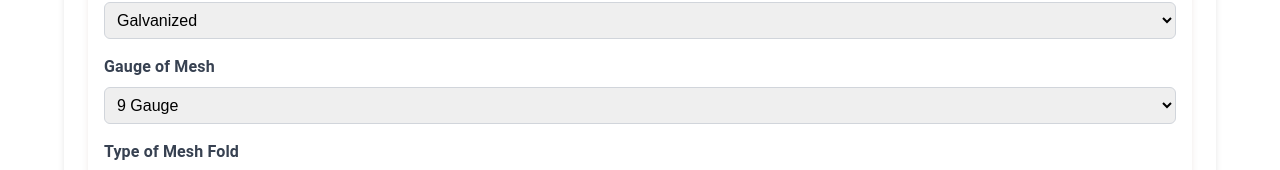
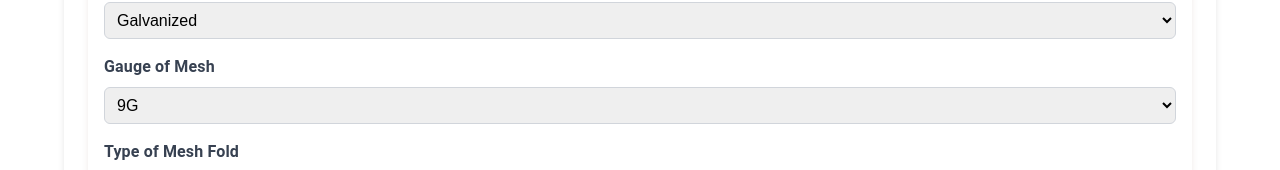
Before and after one commit to philly88r/calc, a React (Create React App) app: page / in a window 1280 px wide. Both pictures are taken after a click on the button "Calculator". Shown: the part 457-627 px from the top of the page. Built offline with nearby package versions, Linux system fonts and the light colour scheme.

Commit message:
Update default values for post diameters and empty fields

```diff
--- a/src/FenceCalculator.js
+++ b/src/FenceCalculator.js
@@ -41,12 +41,12 @@ const FenceCalculator = ({ customerData = {} }) => {
   const [numberOfCorners, setNumberOfCorners] = useState('');
   const [numberOfSingleGates, setNumberOfSingleGates] = useState('');
   const [numberOfDoubleGates, setNumberOfDoubleGates] = useState('');
-  const [numberOfSlidingGates, setNumberOfSlidingGates] = useState(0);
+  const [numberOfSlidingGates, setNumberOfSlidingGates] = useState('');
   const [numberOfFlangedPosts, setNumberOfFlangedPosts] = useState('');
   const [numberOfFlangedPostsOffCentered, setNumberOfFlangedPostsOffCentered] = useState('');
   const [extraRail, setExtraRail] = useState('none');
   const [hasHBrace, setHasHBrace] = useState(false);
-  const [topRailDiameter, setTopRailDiameter] = useState('1 3/8');
+  const [topRailDiameter, setTopRailDiameter] = useState("1 5/8");
   const [material, setMaterial] = useState("Galvanized");
   const [postThickness, setPostThickness] = useState("SCH 40");
   const [duckbillPostThickness, setDuckbillPostThickness] = useState("SCH 40");
@@ -59,11 +59,11 @@ const FenceCalculator = ({ customerData = {} }) => {
   const [barbedWire, setBarbedWire] = useState('No');
   const [threeStrandBarbedWire, setThreeStrandBarbedWire] = useState('No');
   const [doubleGateHoleDepth, setDoubleGateHoleDepth] = useState('');
-  const [slidingGatePostDiameter, setSlidingGatePostDiameter] = useState('2 3/8');
+  const [slidingGatePostDiameter, setSlidingGatePostDiameter] = useState('4');
   const [slidingGateHoleDepth, setSlidingGateHoleDepth] = useState('');
 
   // Number of pulls for tension calculations
-  const [numberOfPulls, setNumberOfPulls] = useState(0);
+  const [numberOfPulls, setNumberOfPulls] = useState('');
 
   const [pullLengths, setPullLengths] = useState([]);
   const [postSpacing, setPostSpacing] = useState(10);
@@ -71,7 +71,7 @@ const FenceCalculator = ({ customerData = {} }) => {
   const [terminalPostDiameter, setTerminalPostDiameter] = useState("2 7/8");
   const [cornerPostDiameter, setCornerPostDiameter] = useState("2 7/8");
   const [costs, setCosts] = useState({});
-  const [meshType, setMeshType] = useState('9G Galv');
+  const [meshType, setMeshType] = useState('9G');
   const [meshFold, setMeshFold] = useState('kk');
   const [hasFenceSlats, setHasFenceSlats] = useState('No');
   const [hasTrussRods, setHasTrussRods] = useState("No");
@@ -79,12 +79,12 @@ const FenceCalculator = ({ customerData = {} }) => {
   const [tearOutFootage, setTearOutFootage] = useState(0);
   const [needsLineClearing, setNeedsLineClearing] = useState(false);
   const [lineClearingFootage, setLineClearingFootage] = useState(0);
-  const [estimatedDays, setEstimatedDays] = useState(0);
+  const [estimatedDays, setEstimatedDays] = useState('');
   const [terminalCornerPostDiameter, setTerminalCornerPostDiameter] = useState("2 3/8");
   const [terminalCornerPostThickness, setTerminalCornerPostThickness] = useState("SCH 40");
-  const [singleGatePostDiameter, setSingleGatePostDiameter] = useState("2 3/8");
+  const [singleGatePostDiameter, setSingleGatePostDiameter] = useState("2 7/8");
   const [singleGatePostThickness, setSingleGatePostThickness] = useState("SCH 40");
-  const [doubleGatePostDiameter, setDoubleGatePostDiameter] = useState("2 3/8");
+  const [doubleGatePostDiameter, setDoubleGatePostDiameter] = useState("4");
   const [doubleGatePostThickness, setDoubleGatePostThickness] = useState("SCH 40");
   const [slidingGatePostThickness, setSlidingGatePostThickness] = useState("SCH 40");
   const [linePostThickness, setLinePostThickness] = useState("SCH 40");
@@ -1548,14 +1548,10 @@ const FenceCalculator = ({ customerData = {} }) => {
                     width: '100%'
                   }}
                 >
-                  <option value="9G Galv">9 Gauge</option>
-                  <option value="11G Galv">11 Gauge</option>
-                  <option value="11.5G Galv">11.5 Gauge</option>
-                  <option value="6G Galv">6 Gauge</option>
-                  <option value="9G Black">9 Gauge Black</option>
-                  <option value="11G Black">11 Gauge Black</option>
-                  <option value="11.5G Black">11.5 Gauge Black</option>
-                  <option value="6G Black">6 Gauge Black</option>
+                  <option value="8F">8F</option>
+                  <option value="9F">9F</option>
+                  <option value="9G">9G</option>
+                  <option value="11G">11G</option>
                 </select>
               </div>
 
```
